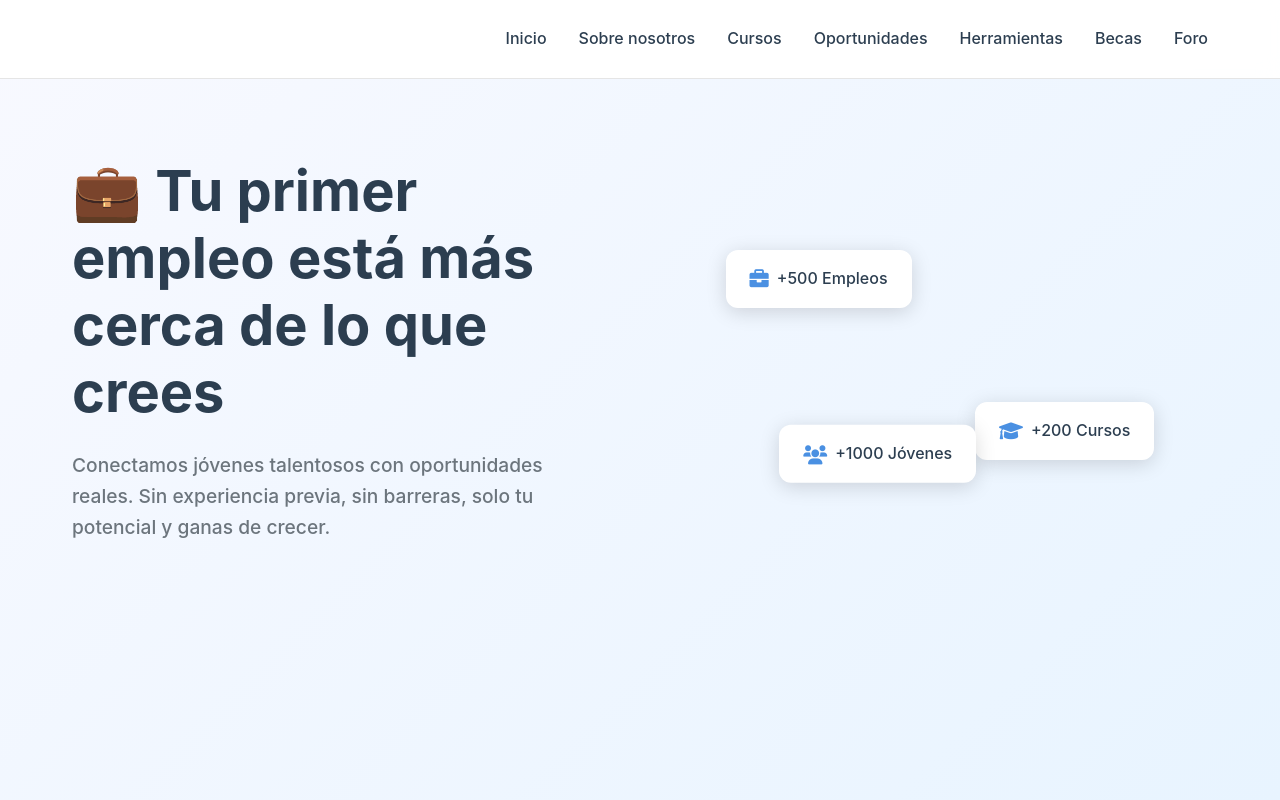
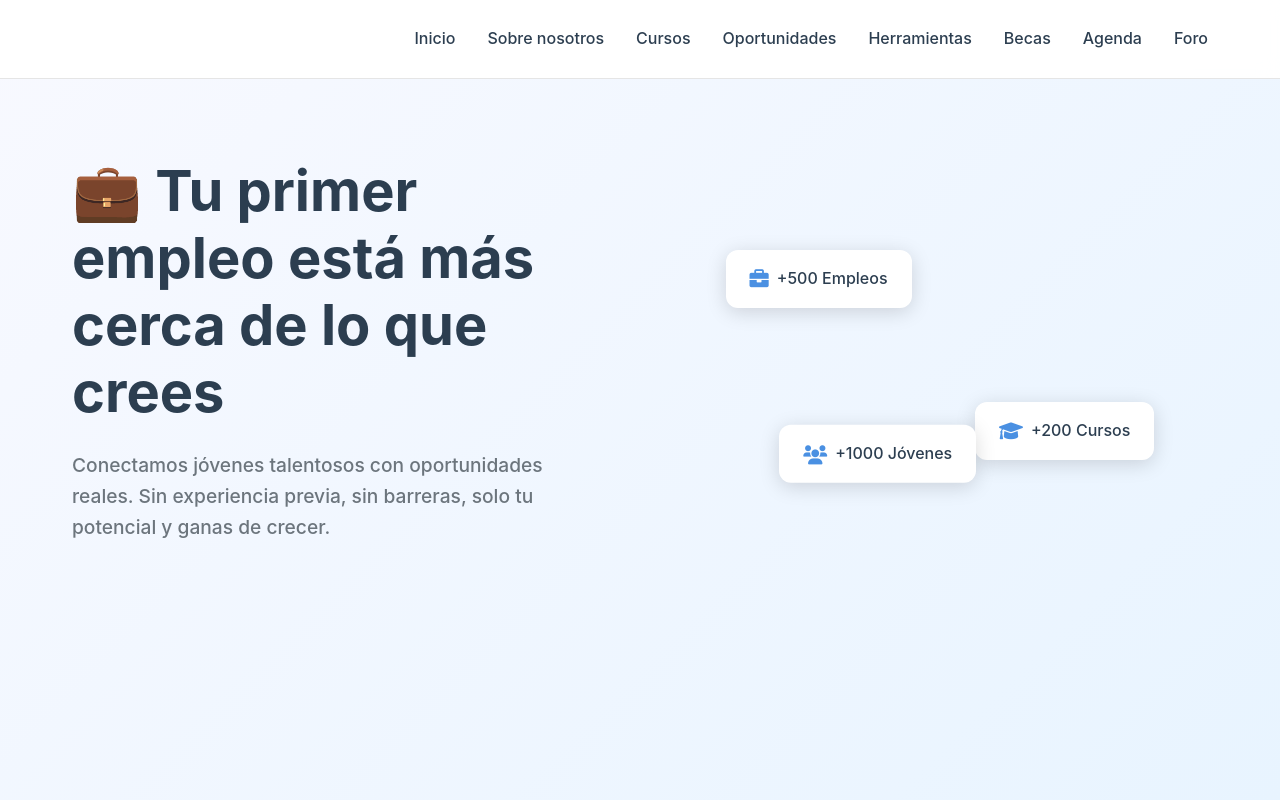
Before and after one commit to Jottaa16/Primeros-Pasos, a plain HTML site: page Oportunidades.html in a window 1280 px wide. Shown: the top 800 px of the page. Drawn offline with Linux system fonts and the light colour scheme.

Commit message:
correccion de seccion

```diff
--- a/Oportunidades.html
+++ b/Oportunidades.html
@@ -21,6 +21,7 @@
                 <a href="Oportunidades.html">Oportunidades</a>
                 <a href="Herramientas.html">Herramientas</a>
                 <a href="Becas.html">Becas</a>
+                <a href="Agenda.html">Agenda</a>
                 <a href="Foro.html">Foro</a>
             </div>
             <div class="hamburger">
```
